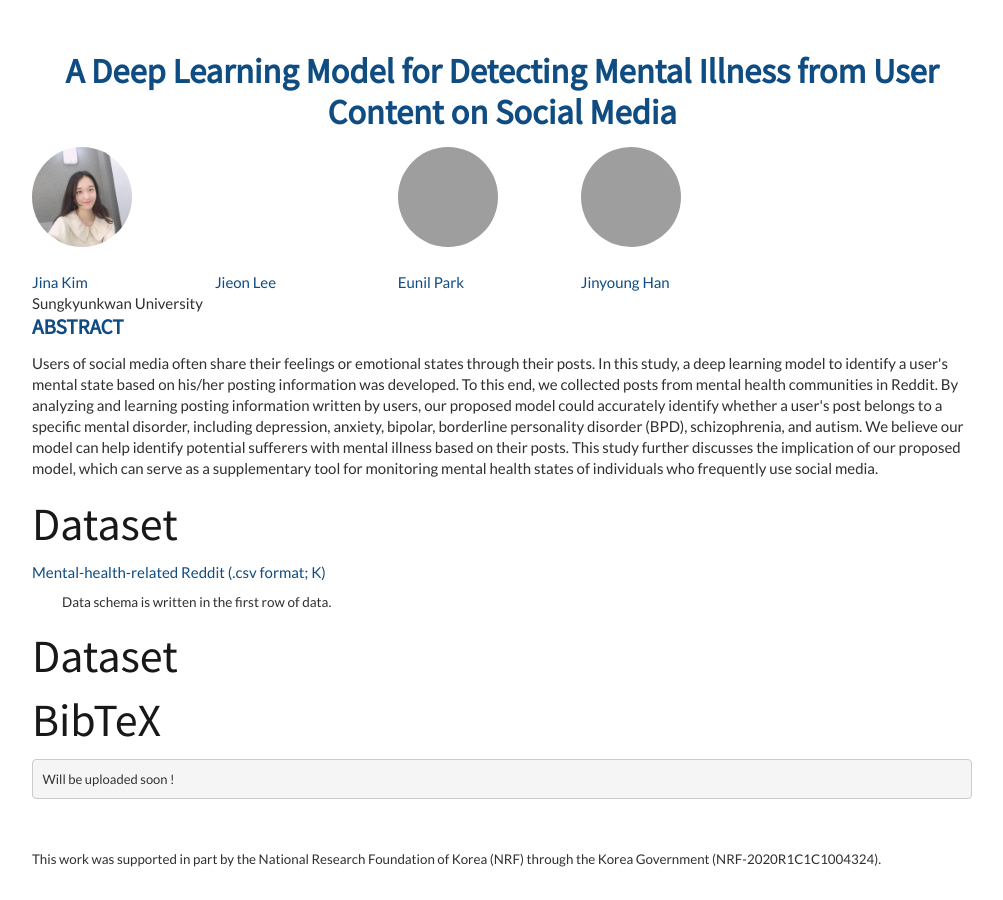
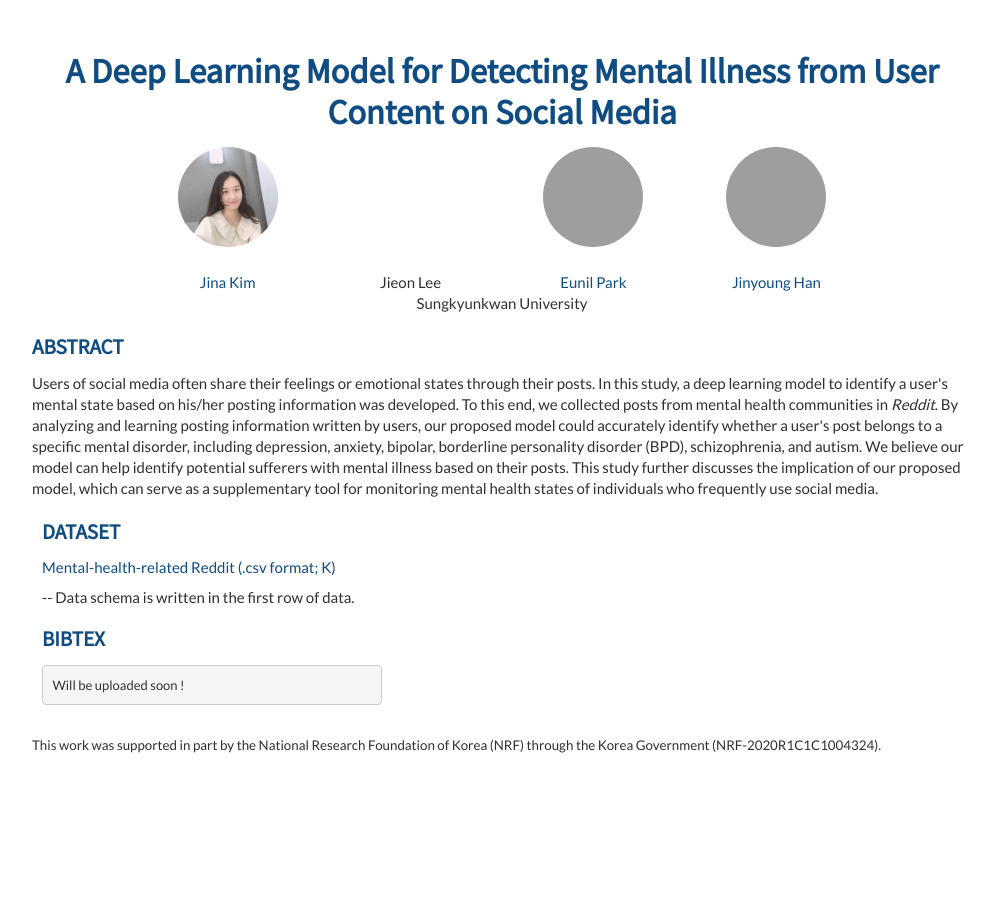
Before and after one commit to Jina-Kim/Jina-Kim.github.io, a Jekyll site: the page built from papers/20srep-mental.html, in a window 1280 px wide, cut to the strip 0-900 px from the top of the page. Shown: the whole strip, without its empty margins (148-1151 px from the left). Built offline with Jekyll 4.4.1, drawn with Linux system fonts in a browser that asks for light colours; nearby versions of some CDN libraries; grey boxes are pictures that could not be loaded.

Commit message:
Update papers/20srep-mental.html

```diff
--- a/papers/20srep-mental.html
+++ b/papers/20srep-mental.html
@@ -5,7 +5,7 @@ layout: projects
 <section class="sixteen columns">
     <h1 class="paper_title">A Deep Learning Model for Detecting Mental Illness from User Content on Social Media</h1>
 
-    <div class="center-block">
+    <div class="authors">
       <div class="author">
         <a href="https://jina-kim.github.io/">
                   <img src="{{ site.website_full }}static/img/profile.jpg" class="author_img">
@@ -14,15 +14,13 @@ layout: projects
       </div>
 
       <div class="author">
-      <a href="/">
           <!-- <img src="/" class="author_img"> -->
           <div>Jieon Lee</div>
-      </a>
       </div>
 
       <div class="author">
         <a href="https://sites.google.com/view/eunil">
-                <img src="https://lh6.googleusercontent.com/RkDSHwHqXgo6Q0eH5D3F8DzteNxu3DWENFcco_tIymOt0yMwV2NIhsPa9QATo5_QnbVRBuf3q4_Uq3pnesR5Hk4V0-hH2_zYGC1M2goaYqoNBx0e215_=w1280" class="author_img">
+                  <img src="https://scholar.googleusercontent.com/citations?view_op=view_photo&user=RILiQ3gAAAAJ&citpid=2" class="author_img">
                   <div>Eunil Park</div>
         </a>
       </div>
@@ -34,7 +32,7 @@ layout: projects
         </a>
       </div>
     </div>
-    <div class="center-block">
+    <div class="affiliations">
       <p>Sungkyunkwan University</p>
     </div>
 
@@ -50,23 +48,18 @@ layout: projects
         </p>
     </article>
 
-    <div class="row">
-        <div class="col-md-10">
+    <div class="ten columns">
         <h1>Dataset</h1>
           <ul>
             <li><a href="/">Mental-health-related Reddit (.csv format; K)</a></li>
-              <ul>
-                <li>Data schema is written in the first row of data.</li>
+            <li>-- Data schema is written in the first row of data.</li>
           </ul>
-            </ul>
-            <h1>Dataset</h1>
     </div>
-        <div class="col-md-6">
+    <div class="six columns">
       <h1>BibTeX</h1>
       <span class="bibtex">
         Will be uploaded soon !
       </span>
-        </div>
     </div>
 
 </section>
--- a/static/css/layout.css
+++ b/static/css/layout.css
@@ -146,6 +146,10 @@ em {
     /*margin-right: 6px;*/
 }
 
+i {
+  font-style: italic;
+}
+
 .paper_title{
     font-size: 230%;
     font-weight: bold;
@@ -169,6 +173,24 @@ em {
 .author{
   width: 180px;
   display: inline-block;
+}
+
+.authors{
+  text-align: center;
+  margin-top: 10px;
+}
+
+.affiliations{
+  text-align: center;
+  margin-bottom: 20px;
+}
+
+section > div > h1 {
+    font-size: 140%;
+    line-height: 120%;
+    text-transform: uppercase;
+    color: #0F4C81;
+    font-weight: 900;
 }
 
 @media print {
```
Lines whose indentation alone changed are shown as unchanged.
